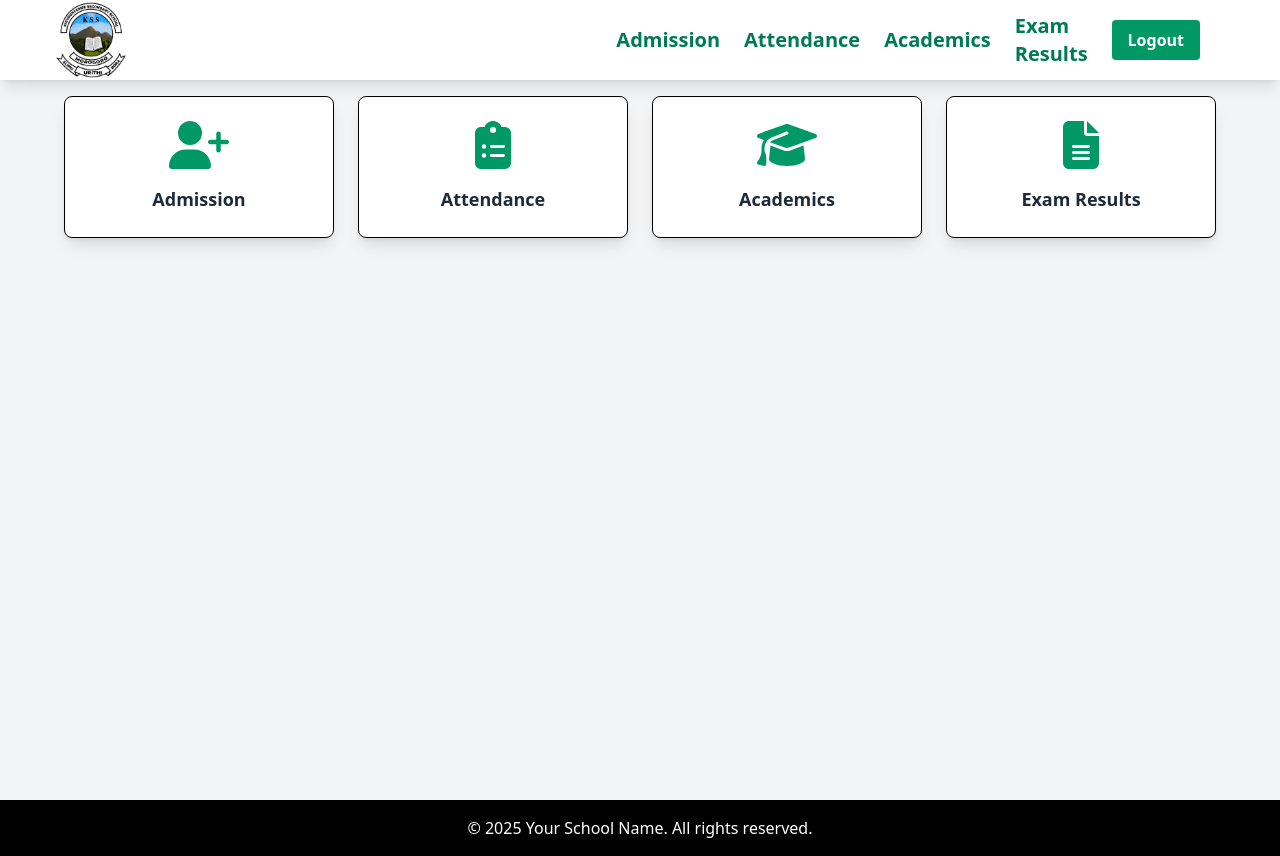
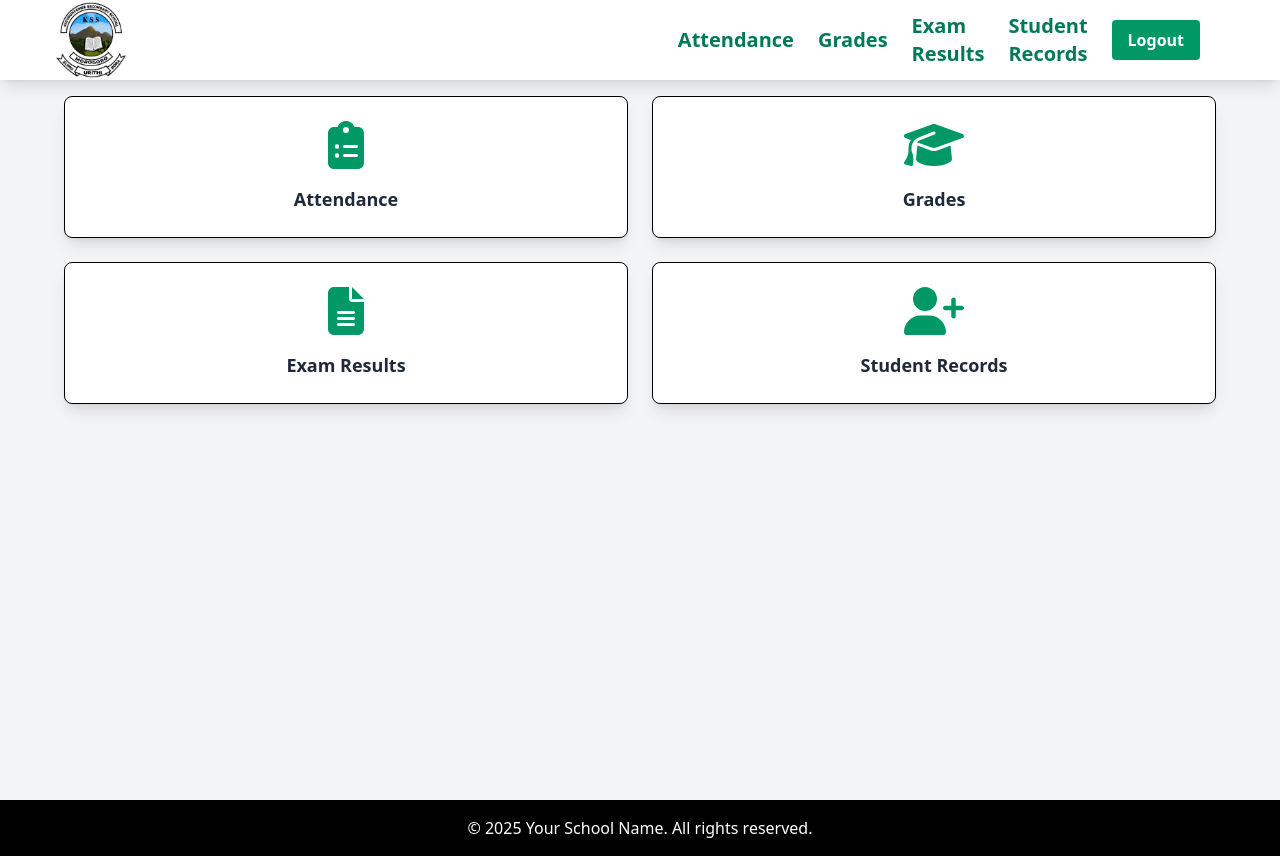
Before and after one commit to stevel419/SchoolWebsite, a React (Vite) app in the folder client/: page /Portal in a window 1280 px wide. Built offline with nearby package versions, Linux system fonts and the light colour scheme.

Commit message:
Minor changes

```diff
--- a/client/src/App.jsx
+++ b/client/src/App.jsx
@@ -11,8 +11,8 @@ import PortalLogin from './PortalLogin.jsx';
 import PortalSignupGate from './PortalSignupGate.jsx';
 import PortalSignup from "./PortalSignup.jsx";
 import Portal from "./Portal.jsx";
+import PortalHeader from './PortalHeader.jsx';
 import StudentRecords from "./StudentRecords.jsx";
-import PortalHeader from './PortalHeader.jsx';
 import { useLocation } from "react-router-dom";
 
 
--- a/client/src/Portal.jsx
+++ b/client/src/Portal.jsx
@@ -1,19 +1,18 @@
-import React from 'react';
 import { Link } from 'react-router-dom';
 import { faUserPlus, faClipboardList, faGraduationCap, faFileAlt } from '@fortawesome/free-solid-svg-icons';
 import { FontAwesomeIcon } from '@fortawesome/react-fontawesome';
 
 const portalTiles = [
-  { title: "Admission", icon: faUserPlus, route: "/Admission" },
   { title: "Attendance", icon: faClipboardList, route: "/Attendance" },
-  { title: "Academics", icon: faGraduationCap, route: "/Academics" },
-  { title: "Exam Results", icon: faFileAlt, route: "/ExamResults" }
+  { title: "Grades", icon: faGraduationCap, route: "/Grades" },
+  { title: "Exam Results", icon: faFileAlt, route: "/ExamResults" },
+  { title: "Student Records", icon: faUserPlus, route: "/StudentRecords" }
 ];
 
 const Portal = () => {
   return (
     <section className="min-h-screen pt-24 bg-gray-100 px-6">
-      <div className="max-w-6xl mx-auto grid grid-cols-1 sm:grid-cols-2 lg:grid-cols-4 gap-6">
+      <div className="max-w-6xl mx-auto grid grid-cols-1 md:grid-cols-2 gap-6">
         {portalTiles.map((tile, idx) => (
           <Link
             to={tile.route}
--- a/client/src/PortalNav.jsx
+++ b/client/src/PortalNav.jsx
@@ -6,15 +6,15 @@ const PortalNav = ({ isOpen, toggleMenu }) => {
   const navigate = useNavigate();
 
   const handleLogout = () => {
-    localStorage.removeItem('token'); // or sessionStorage depending on your auth
+    sessionStorage.removeItem('token');
     navigate('/');
   };
 
   const navItems = [
-    { id: 1, text: 'Admission', slug: '/PortalAdmission' },
-    { id: 2, text: 'Attendance', slug: '/PortalAttendance' },
-    { id: 3, text: 'Academics', slug: '/PortalAcademics' },
-    { id: 4, text: 'Exam Results', slug: '/PortalExamResults' },
+    { id: 1, text: 'Attendance', slug: '/PortalAttendance' },
+    { id: 2, text: 'Grades', slug: '/PortalGrades' },
+    { id: 3, text: 'Exam Results', slug: '/PortalExamResults' },
+    { id: 4, text: 'Student Records', slug: '/StudentRecords' }
   ];
 
   return (
```
